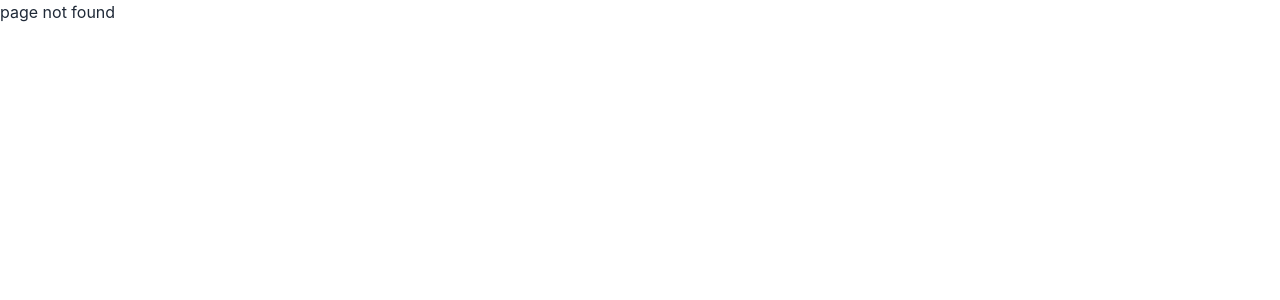
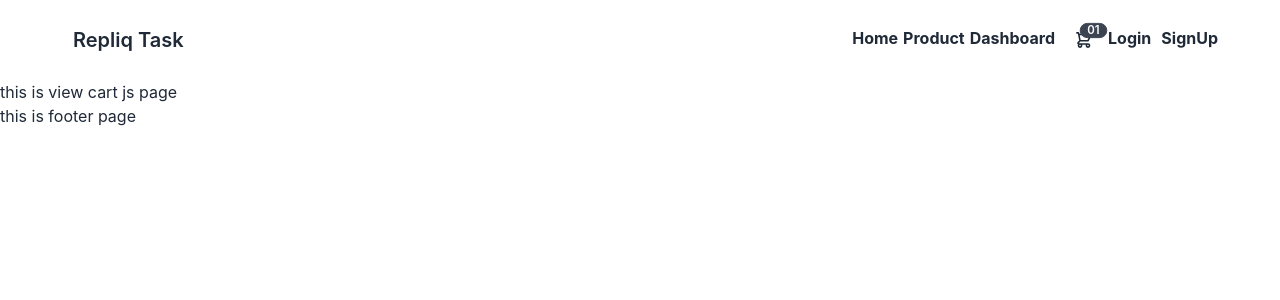
Before and after one commit to morshed0099/simple-ecom-task, a React (Create React App) app: page /viewcart in a window 1280 px wide. Before the commit this address had no page. Shown: the top 300 px of the page. Built offline with nearby package versions, Linux system fonts and the light colour scheme.

Commit message:
header page setup

```diff
--- /dev/null
+++ b/src/pages/DashBoard/DashBorad.jsx
@@ -0,0 +1,11 @@
+import React from 'react';
+
+const DashBorad = () => {
+    return (
+        <div>
+           <h1>this is dasborad page</h1>
+        </div>
+    );
+};
+
+export default DashBorad;
--- a/src/pages/Header.jsx
+++ b/src/pages/Header.jsx
@@ -1,9 +1,65 @@
-import React from 'react';
+import React, { useContext } from 'react';
+import { Link, NavLink } from 'react-router-dom';
+import { userAuth } from '../contextProvider/ContextProvider';
 
 const Header = () => {
+    const { user, setuser } = useContext(userAuth)
+    const isAdmin = true;
+    const handelLogout = () => {
+
+    }
+    const menuItems =
+        <>
+            <NavLink style={{ marginTop: "10px", marginRight: "5px", fontWeight: "bold" }} className={`isactive ? "active":""`} to='/'>Home</NavLink>
+            <NavLink style={{ marginTop: "10px", marginRight: "5px", fontWeight: "bold" }} className={`isactive ? "active":""`} to='/product'>Product</NavLink>
+            {
+                isAdmin ?
+                    <NavLink style={{ marginTop: "10px", marginRight: "5px", fontWeight: "bold" }} to='/dashboard'>Dashboard</NavLink> : ""
+            }
+            <NavLink to='/viewcart'>
+                <label tabIndex={0} className="btn btn-ghost btn-circle">
+                    <div className="indicator">
+                        <svg xmlns="http://www.w3.org/2000/svg" className="h-5 w-5" fill="none" viewBox="0 0 24 24" stroke="currentColor"><path strokeLinecap="round" strokeLinejoin="round" strokeWidth="2" d="M3 3h2l.4 2M7 13h10l4-8H5.4M7 13L5.4 5M7 13l-2.293 2.293c-.63.63-.184 1.707.707 1.707H17m0 0a2 2 0 100 4 2 2 0 000-4zm-8 2a2 2 0 11-4 0 2 2 0 014 0z" /></svg>
+                        <span className="badge badge-sm indicator-item">01</span>
+                    </div>
+                </label>
+            </NavLink>
+            {
+                user?.email ?
+                    <>
+                        <button onClick={handelLogout} className='btn btn-sm border-none mt-2 ml-3 bg-pink-600 hover:bg-pink-800'>LogOut</button>
+                    </>
+                    :
+                    <>
+                        <NavLink style={{ marginTop: "10px", marginRight: "10px", fontWeight: "bold" }} to='/login'>Login</NavLink>
+                        <NavLink style={{ marginTop: "10px", marginRight: "10px", fontWeight: "bold" }} to='/signup'>SignUp</NavLink>
+                    </>
+            }
+
+        </>
     return (
-        <div>
-            <h1>this is header page</h1>
+        <div className=' w-full  bg-base-100'>
+            <nav className='max-w-[1200px] mx-auto' >
+                <div className="navbar">
+                    <div className="navbar">
+                        <div className="dropdown">
+                            <label tabIndex={0} className="btn btn-ghost lg:hidden">
+                                <svg xmlns="http://www.w3.org/2000/svg" className="h-5 w-5" fill="none" viewBox="0 0 24 24" stroke="currentColor"><path strokeLinecap="round" strokeLinejoin="round" strokeWidth="2" d="M4 6h16M4 12h8m-8 6h16" /></svg>
+                            </label>
+                            <ul tabIndex={0} className="menu menu-compact dropdown-content mt-3 p-2 shadow bg-base-100 rounded-box w-52">
+                                {menuItems}
+                            </ul>
+                        </div>
+                        <Link to='/' className="btn btn-ghost normal-case text-xl">Repliq Task</Link>
+                    </div>
+                    <div className="navbar-center hidden lg:flex">
+                        <ul className="menu menu-horizontal px-1">
+                            {menuItems}
+                        </ul>
+                    </div>
+
+                </div>
+            </nav>
         </div>
     );
 };
--- /dev/null
+++ b/src/pages/Products/Products.jsx
@@ -0,0 +1,11 @@
+import React from 'react';
+
+const Products = () => {
+    return (
+        <div>
+            <h1>this is products js page</h1>
+        </div>
+    );
+};
+
+export default Products;
--- /dev/null
+++ b/src/pages/ViewCart/ViewCat.jsx
@@ -0,0 +1,11 @@
+import React from 'react';
+
+const ViewCat = () => {
+    return (
+        <div>
+            <h1>this is view cart js page</h1>
+        </div>
+    );
+};
+
+export default ViewCat;
```
Also changed, not shown: src/Router/router.jsx (+26 -11 lines).
